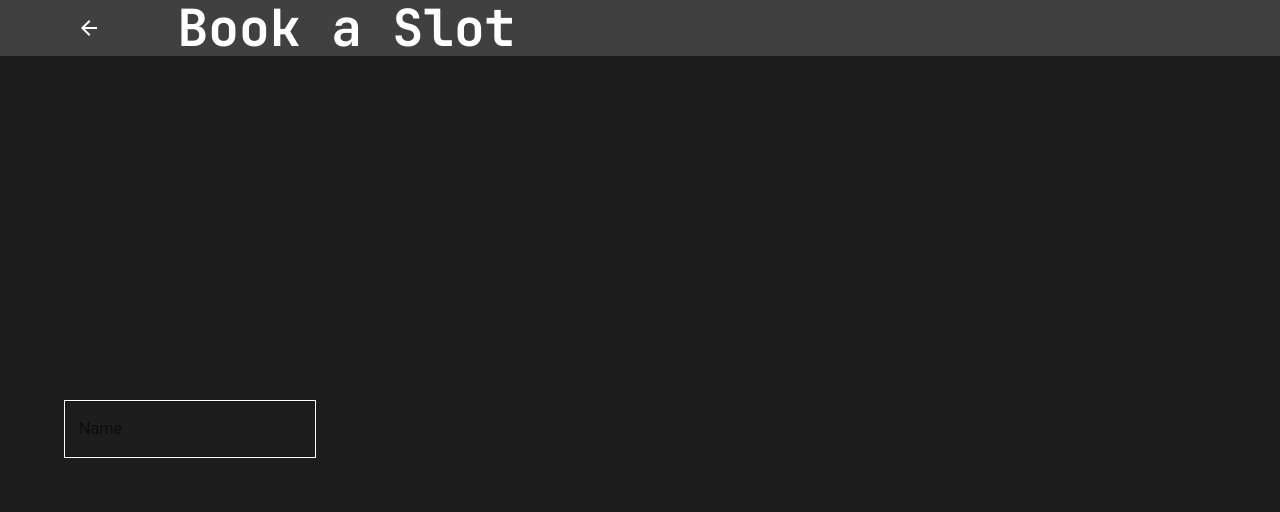
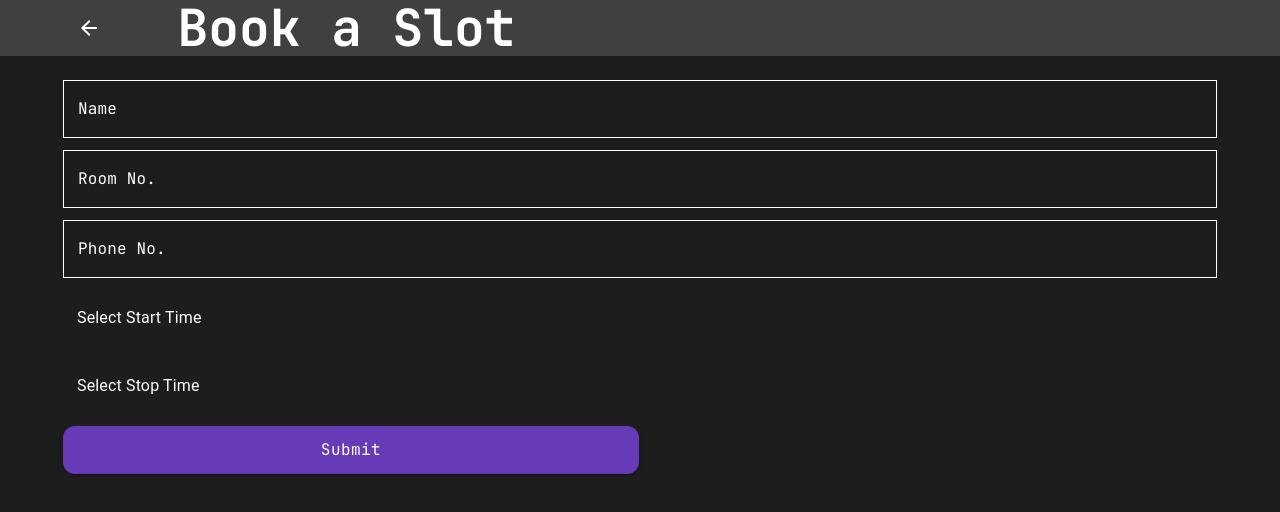
Before and after one commit to LestlinRobins/washio-iOS-edition, a React (Vite) app: page /BookingOne in a window 1280 px wide. Shown: the top 512 px of the page. Built offline with nearby package versions, Linux system fonts and the light colour scheme.

Commit message:
Added components to booking_one

```diff
--- a/package.json
+++ b/package.json
@@ -15,6 +15,7 @@
     "@mui/icons-material": "^6.0.1",
     "@mui/material": "^6.0.1",
     "@mui/x-data-grid": "^7.15.0",
+    "@mui/x-date-pickers": "^7.15.0",
     "@supabase/supabase-js": "^2.45.3",
     "dayjs": "^1.11.13",
     "history": "^5.3.0",
--- a/src/App.css
+++ b/src/App.css
@@ -227,6 +227,31 @@ body {
 }
 
 .booking-input-section {
+  display: flex;
+  flex-direction: column;
+  gap: 1.5vh;
   position: fixed;
-  left: 5vw;
+  top: 10vh;
 }
+
+.MuiInputBase-input {
+  color: white !important;
+}
+
+.MuiFormLabel-root {
+  color: white !important;
+}
+
+.MuiOutlinedInput-root .MuiOutlinedInput-notchedOutline {
+  border: none;
+}
+
+.MuiOutlinedInput-root:hover .MuiOutlinedInput-notchedOutline {
+  border-color: white !important;
+  border: 1px solid white !important;
+}
+
+.MuiOutlinedInput-root.Mui-focused .MuiOutlinedInput-notchedOutline {
+  border-color: white !important;
+  border: 1px solid white !important;
+}
--- a/src/components/booking_one.jsx
+++ b/src/components/booking_one.jsx
@@ -1,16 +1,34 @@
 import React from "react";
-import { ArrowBack } from "@mui/icons-material";
-import { Input, TextField } from "@mui/material";
+import { ArrowBack, AccessTime } from "@mui/icons-material";
+import { TextField, Button } from "@mui/material";
 import { Link } from "react-router-dom";
+import { TimePicker, LocalizationProvider } from "@mui/x-date-pickers";
+import dayjs, { Dayjs } from "dayjs";
+import { AdapterDayjs } from '@mui/x-date-pickers/AdapterDayjs';
 
 function BookingOne() {
     return (
-        <div>
-            <div style={{ height: '80vh', padding: 0, margin: 0, position: 'fixed', top: '10vh', left: 0 }}>
+        <div style={{
+            display: 'flex',
+            flexDirection: 'column',
+            alignItems: 'center'
+        }}>
+            <div style={{
+                height: '80vh',
+                padding: 0,
+                margin: 0,
+                position: 'fixed',
+                top: '10vh',
+                left: 0
+            }}>
                 <header className="booking-page-header">
                     <Link to="/GroundFloor">
                         <div className="booking-back-button">
-                            <ArrowBack sx={{ color: 'white' }}></ArrowBack>
+                            <ArrowBack
+                                sx={{
+                                    color: 'white'
+                                }}>
+                            </ArrowBack>
                         </div>
                     </Link>
                     <div className="booking-page-header-app-name">
@@ -19,7 +37,103 @@ function BookingOne() {
                 </header>
             </div>
             <div className="booking-input-section">
-                <TextField color="white" fullWidth sx={{ border: '1px solid', borderColor: 'white', color: 'white' }} label="Name" variant="outlined" />
+                <TextField
+                    color="white"
+                    sx={{
+                        border: '1px solid',
+                        borderColor: 'white',
+                        color: 'white',
+                        width: '90vw'
+                    }}
+                    InputLabelProps={{
+                        style: {
+                            color: "white",
+                            fontFamily: 'Jetbrains-R'
+                        }
+                    }}
+                    label="Name"
+                    variant="outlined" />
+                <TextField
+                    color="white"
+                    sx={{
+                        border: '1px solid',
+                        borderColor: 'white',
+                        color: 'white',
+                        width: '90vw'
+                    }}
+                    InputLabelProps={{
+                        style: {
+                            color: "white",
+                            fontFamily: 'Jetbrains-R'
+                        }
+                    }}
+                    label="Room No."
+                    variant="outlined" />
+                <TextField
+                    color="white"
+                    sx={{
+                        border: '1px solid',
+                        borderColor: 'white',
+                        color: 'white',
+                        width: '90vw'
+                    }}
+                    InputLabelProps={{
+                        style: {
+                            color: "white",
+                            fontFamily: 'Jetbrains-R'
+                        }
+                    }}
+                    label="Phone No."
+                    variant="outlined" />
+                <LocalizationProvider dateAdapter={AdapterDayjs}>
+                    <TimePicker
+                        ampm={false}
+                        label="Select Start Time"
+                        sx={{ borderColor: 'white' }}
+                        renderInput={(params) => (
+                            <TextField
+                                {...params}
+                                InputLabelProps={{
+                                    style: { color: 'white' },  // Ensures the label text is white
+                                }}
+                            />
+                        )}
+                        components={{
+                            OpenPickerIcon: AccessTime,  // Manually set the clock icon
+                        }}
+                    />
+                    <TimePicker
+                        ampm={false}
+                        label="Select Stop Time"
+                        sx={{ borderColor: 'white' }}
+                        renderInput={(params) => (
+                            <TextField
+                                {...params}
+                                InputLabelProps={{
+                                    style: { color: 'white' },  // Ensures the label text is white
+                                }}
+                            />
+                        )}
+                    />
+                </LocalizationProvider>
+                <Button
+                    variant="contained"
+                    sx={{
+                        backgroundColor: '#673ab7',
+                        color: 'white',
+                        borderRadius: 3,
+                        paddingLeft: 4,
+                        paddingRight: 4,
+                        fontFamily: 'Jetbrains-R',
+                        textTransform: 'None',
+                        fontSize: 16,
+                        height: '6vh',
+                        width: '45vw'
+                    }}
+                >
+                    Submit
+                </Button>
+
             </div>
         </div>
     )
```
Also changed, not shown: 1 other file (tests, documents, lock files or other folders).
